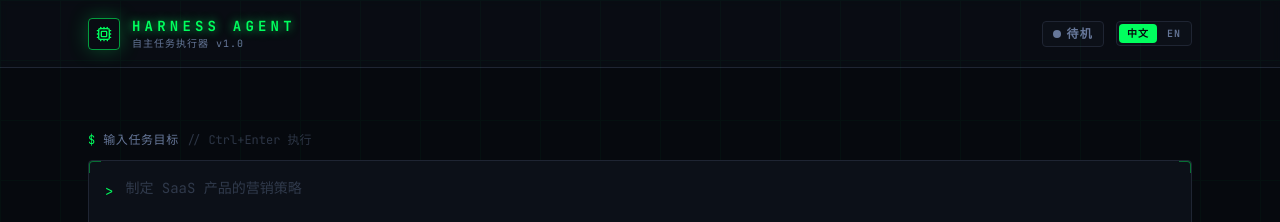
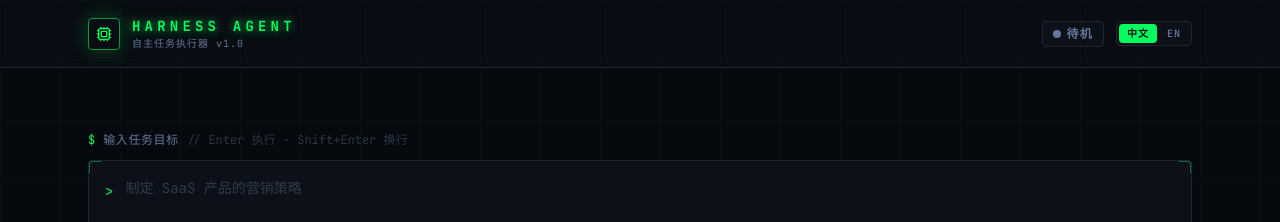
Before and after one commit to xinetzone/evodao, a React (Vite) app: page / in a window 1280 px wide. Shown: the top 222 px of the page. Built offline with nearby package versions, Linux system fonts and the light colour scheme.

Commit message:
feat(goal-input): allow Enter to execute goal, Shift+Enter for newline

```diff
--- a/src/components/agent/GoalInput.tsx
+++ b/src/components/agent/GoalInput.tsx
@@ -34,7 +34,8 @@ export function GoalInput({ status, onRun, onReset }: GoalInputProps) {
   };
 
   const handleKeyDown = (e: React.KeyboardEvent) => {
-    if (e.key === "Enter" && (e.ctrlKey || e.metaKey) && !isRunning) {
+    if (e.key === "Enter" && !e.shiftKey && !isRunning) {
+      e.preventDefault();
       handleRun();
     }
   };
--- a/src/i18n/locales/en.json
+++ b/src/i18n/locales/en.json
@@ -13,7 +13,7 @@
   },
   "goalInput": {
     "prompt": "ENTER MISSION OBJECTIVE",
-    "hint": "// Ctrl+Enter to execute",
+    "hint": "// Enter to execute · Shift+Enter for newline",
     "chars": "{{count}} chars",
     "awaiting": "AWAITING INPUT",
     "reset": "RESET",
--- a/src/i18n/locales/zh.json
+++ b/src/i18n/locales/zh.json
@@ -13,7 +13,7 @@
   },
   "goalInput": {
     "prompt": "输入任务目标",
-    "hint": "// Ctrl+Enter 执行",
+    "hint": "// Enter 执行 · Shift+Enter 换行",
     "chars": "{{count}} 字符",
     "awaiting": "等待输入",
     "reset": "重置",
```
